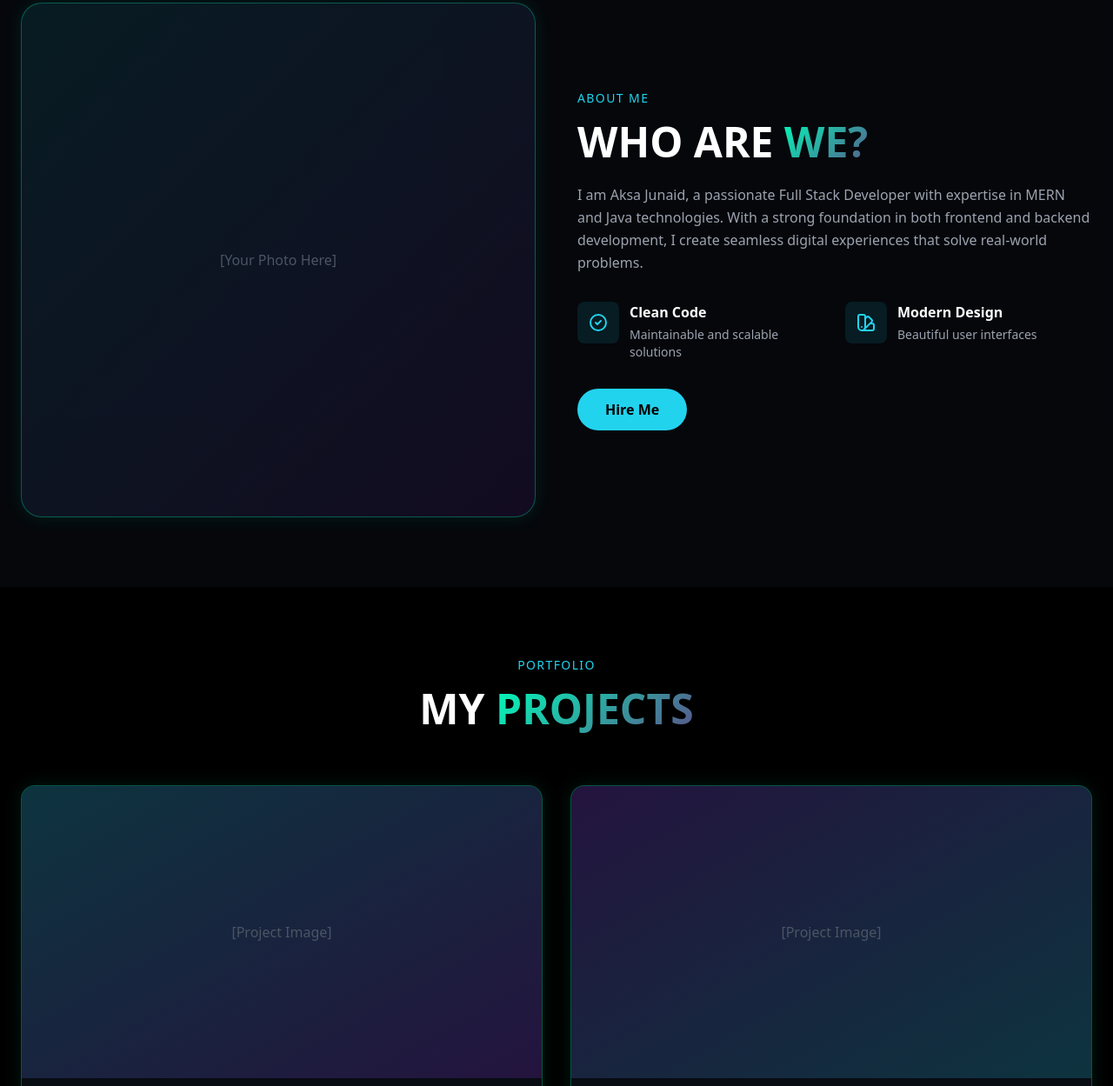
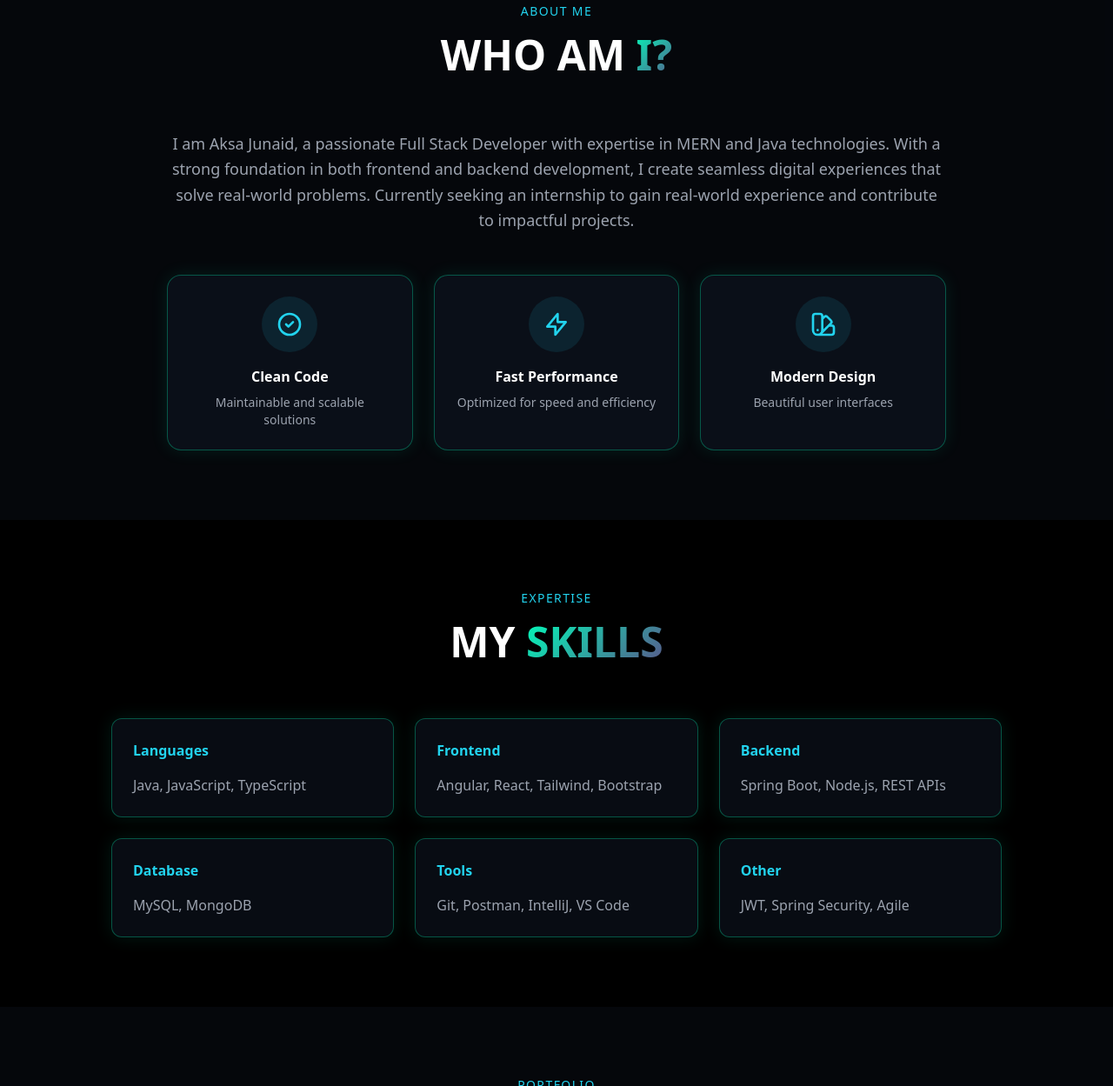
Before and after one commit to AksaMJML/portfolio, a plain HTML site: page index.html in a window 1280 px wide. Shown: the part 1551-2800 px from the top of the page at 87% size. Drawn offline with nearby package versions, Linux system fonts and the light colour scheme.

Commit message:
Add social links, enhance about section, and improve skills display in portfolio

```diff
--- a/index.html
+++ b/index.html
@@ -57,16 +57,33 @@
             Contact Me
           </a>
         </div>
+
+        <!-- Social Links -->
+        <div class="flex gap-4 mt-8">
+          <a href="https://github.com/AksaMJML" target="_blank" class="w-10 h-10 bg-gray-900/50 rounded-full flex items-center justify-center hover:bg-cyan-400 hover:text-black transition glow-border">
+            <svg class="w-5 h-5" fill="currentColor" viewBox="0 0 24 24">
+              <path d="M12 0c-6.626 0-12 5.373-12 12 0 5.302 3.438 9.8 8.207 11.387.599.111.793-.261.793-.577v-2.234c-3.338.726-4.033-1.416-4.033-1.416-.546-1.387-1.333-1.756-1.333-1.756-1.089-.745.083-.729.083-.729 1.205.084 1.839 1.237 1.839 1.237 1.07 1.834 2.807 1.304 3.492.997.107-.775.418-1.305.762-1.604-2.665-.305-5.467-1.334-5.467-5.931 0-1.311.469-2.381 1.236-3.221-.124-.303-.535-1.524.117-3.176 0 0 1.008-.322 3.301 1.23.957-.266 1.983-.399 3.003-.404 1.02.005 2.047.138 3.006.404 2.291-1.552 3.297-1.23 3.297-1.23.653 1.653.242 2.874.118 3.176.77.84 1.235 1.911 1.235 3.221 0 4.609-2.807 5.624-5.479 5.921.43.372.823 1.102.823 2.222v3.293c0 .319.192.694.801.576 4.765-1.589 8.199-6.086 8.199-11.386 0-6.627-5.373-12-12-12z"/>
+            </svg>
+          </a>
+          <a href="https://www.linkedin.com/in/aksa-junaid-a325ab22a/" target="_blank" class="w-10 h-10 bg-gray-900/50 rounded-full flex items-center justify-center hover:bg-cyan-400 hover:text-black transition glow-border">
+            <svg class="w-5 h-5" fill="currentColor" viewBox="0 0 24 24">
+              <path d="M20.447 20.452h-3.554v-5.569c0-1.328-.027-3.037-1.852-3.037-1.853 0-2.136 1.445-2.136 2.939v5.667H9.351V9h3.414v1.561h.046c.477-.9 1.637-1.85 3.37-1.85 3.601 0 4.267 2.37 4.267 5.455v6.286zM5.337 7.433c-1.144 0-2.063-.926-2.063-2.065 0-1.138.92-2.063 2.063-2.063 1.14 0 2.064.925 2.064 2.063 0 1.139-.925 2.065-2.064 2.065zm1.782 13.019H3.555V9h3.564v11.452zM22.225 0H1.771C.792 0 0 .774 0 1.729v20.542C0 23.227.792 24 1.771 24h20.451C23.2 24 24 23.227 24 22.271V1.729C24 .774 23.2 0 22.222 0h.003z"/>
+            </svg>
+          </a>
+        </div>
       </div>
 
-      <!-- Right Image Placeholder -->
-      <div class="relative">
+      <!-- Right Image - ONLY ONE PHOTO -->
+      <div class="relative animate-float">
         <div class="aspect-square bg-gradient-to-br from-cyan-400/20 to-purple-600/20 rounded-3xl glow-border overflow-hidden">
-          <!-- Add your image here -->
-          <div class="w-full h-full flex items-center justify-center text-gray-600">
+          <!-- Replace this with your photo -->
+          <div class="w-full h-full flex items-center justify-center text-gray-600 text-2xl">
             [Your Photo Here]
           </div>
+          <!-- When adding photo, use: -->
+          <!-- <img src="your-photo.jpg" alt="Aksa Junaid" class="w-full h-full object-cover"> -->
         </div>
+
         <!-- Decorative elements -->
         <div class="absolute -top-4 -right-4 w-24 h-24 bg-cyan-400/10 rounded-full blur-2xl"></div>
         <div class="absolute -bottom-4 -left-4 w-32 h-32 bg-purple-600/10 rounded-full blur-2xl"></div>
@@ -79,12 +96,12 @@
   <section id="services" class="py-20 px-6">
     <div class="max-w-7xl mx-auto">
 
-      <div class="mb-16">
+      <div class="mb-16 text-center">
         <p class="text-cyan-400 text-sm tracking-widest mb-4">SERVICES</p>
         <h2 class="text-4xl md:text-5xl font-bold mb-6">
           WHAT I <span class="gradient-text">DO?</span>
         </h2>
-        <p class="text-gray-400 max-w-2xl">
+        <p class="text-gray-400 max-w-2xl mx-auto">
           I specialize in creating modern web applications and systems with clean code, intuitive interfaces, and robust backend solutions.
         </p>
       </div>
@@ -151,67 +168,109 @@
     </div>
   </section>
 
-  <!-- WHO AM I SECTION -->
+  <!-- ABOUT ME SECTION -->
   <section id="about" class="py-20 px-6 bg-gray-900/30">
-    <div class="max-w-7xl mx-auto grid md:grid-cols-2 gap-12 items-center">
+    <div class="max-w-7xl mx-auto">
 
-      <!-- Image Placeholder -->
-      <div class="relative order-2 md:order-1">
-        <div class="aspect-square bg-gradient-to-br from-cyan-400/10 to-purple-600/10 rounded-3xl glow-border overflow-hidden">
-          <div class="w-full h-full flex items-center justify-center text-gray-600">
-            [Your Photo Here]
-          </div>
-        </div>
+      <div class="text-center mb-16">
+        <p class="text-cyan-400 text-sm tracking-widest mb-4">ABOUT ME</p>
+        <h2 class="text-4xl md:text-5xl font-bold mb-6">
+          WHO AM <span class="gradient-text">I?</span>
+        </h2>
       </div>
 
-      <!-- Content -->
-      <div class="order-1 md:order-2">
-        <p class="text-cyan-400 text-sm tracking-widest mb-4">ABOUT ME</p>
-        <h2 class="text-4xl md:text-5xl font-bold mb-6">
-          WHO ARE <span class="gradient-text">WE?</span>
-        </h2>
-        <p class="text-gray-400 mb-8 leading-relaxed">
-          I am Aksa Junaid, a passionate Full Stack Developer with expertise in MERN and Java technologies. With a strong foundation in both frontend and backend development, I create seamless digital experiences that solve real-world problems.
+      <div class="max-w-4xl mx-auto">
+        <p class="text-gray-400 mb-8 leading-relaxed text-center text-lg">
+          I am Aksa Junaid, a passionate Full Stack Developer with expertise in MERN and Java technologies. With a strong foundation in both frontend and backend development, I create seamless digital experiences that solve real-world problems. Currently seeking an internship to gain real-world experience and contribute to impactful projects.
         </p>
 
-        <div class="grid grid-cols-2 gap-6 mb-8">
-          <div class="flex items-start gap-3">
-            <div class="w-12 h-12 bg-cyan-400/10 rounded-lg flex items-center justify-center flex-shrink-0">
-              <svg class="w-6 h-6 text-cyan-400" fill="none" stroke="currentColor" viewBox="0 0 24 24">
+        <div class="grid md:grid-cols-3 gap-6 mt-12">
+
+          <div class="text-center p-6 bg-gray-900/50 rounded-2xl glow-border card-hover">
+            <div class="w-16 h-16 bg-cyan-400/10 rounded-full flex items-center justify-center mx-auto mb-4">
+              <svg class="w-8 h-8 text-cyan-400" fill="none" stroke="currentColor" viewBox="0 0 24 24">
                 <path stroke-linecap="round" stroke-linejoin="round" stroke-width="2" d="M9 12l2 2 4-4m6 2a9 9 0 11-18 0 9 9 0 0118 0z"></path>
               </svg>
             </div>
-            <div>
-              <h4 class="font-semibold mb-1">Clean Code</h4>
-              <p class="text-gray-400 text-sm">Maintainable and scalable solutions</p>
-            </div>
+            <h4 class="font-semibold mb-2">Clean Code</h4>
+            <p class="text-gray-400 text-sm">Maintainable and scalable solutions</p>
           </div>
 
-          <div class="flex items-start gap-3">
-            <div class="w-12 h-12 bg-cyan-400/10 rounded-lg flex items-center justify-center flex-shrink-0">
-              <svg class="w-6 h-6 text-cyan-400" fill="none" stroke="currentColor" viewBox="0 0 24 24">
+          <div class="text-center p-6 bg-gray-900/50 rounded-2xl glow-border card-hover">
+            <div class="w-16 h-16 bg-cyan-400/10 rounded-full flex items-center justify-center mx-auto mb-4">
+              <svg class="w-8 h-8 text-cyan-400" fill="none" stroke="currentColor" viewBox="0 0 24 24">
+                <path stroke-linecap="round" stroke-linejoin="round" stroke-width="2" d="M13 10V3L4 14h7v7l9-11h-7z"></path>
+              </svg>
+            </div>
+            <h4 class="font-semibold mb-2">Fast Performance</h4>
+            <p class="text-gray-400 text-sm">Optimized for speed and efficiency</p>
+          </div>
+
+          <div class="text-center p-6 bg-gray-900/50 rounded-2xl glow-border card-hover">
+            <div class="w-16 h-16 bg-cyan-400/10 rounded-full flex items-center justify-center mx-auto mb-4">
+              <svg class="w-8 h-8 text-cyan-400" fill="none" stroke="currentColor" viewBox="0 0 24 24">
                 <path stroke-linecap="round" stroke-linejoin="round" stroke-width="2" d="M7 21a4 4 0 01-4-4V5a2 2 0 012-2h4a2 2 0 012 2v12a4 4 0 01-4 4zm0 0h12a2 2 0 002-2v-4a2 2 0 00-2-2h-2.343M11 7.343l1.657-1.657a2 2 0 012.828 0l2.829 2.829a2 2 0 010 2.828l-8.486 8.485M7 17h.01"></path>
               </svg>
             </div>
-            <div>
-              <h4 class="font-semibold mb-1">Modern Design</h4>
-              <p class="text-gray-400 text-sm">Beautiful user interfaces</p>
-            </div>
+            <h4 class="font-semibold mb-2">Modern Design</h4>
+            <p class="text-gray-400 text-sm">Beautiful user interfaces</p>
           </div>
-        </div>
 
-        <div class="flex gap-4">
-          <a href="#contact" class="px-8 py-3 bg-cyan-400 text-black rounded-full font-semibold hover:shadow-lg hover:shadow-cyan-400/50 transition">
-            Hire Me
-          </a>
         </div>
       </div>
 
     </div>
   </section>
 
+  <!-- SKILLS SECTION -->
+  <section class="py-20 px-6">
+    <div class="max-w-7xl mx-auto">
+
+      <div class="text-center mb-16">
+        <p class="text-cyan-400 text-sm tracking-widest mb-4">EXPERTISE</p>
+        <h2 class="text-4xl md:text-5xl font-bold mb-6">
+          MY <span class="gradient-text">SKILLS</span>
+        </h2>
+      </div>
+
+      <div class="grid md:grid-cols-3 gap-6 max-w-5xl mx-auto">
+
+        <div class="bg-gray-900/50 p-6 rounded-xl glow-border card-hover">
+          <h3 class="font-semibold mb-4 text-cyan-400">Languages</h3>
+          <p class="text-gray-400">Java, JavaScript, TypeScript</p>
+        </div>
+
+        <div class="bg-gray-900/50 p-6 rounded-xl glow-border card-hover">
+          <h3 class="font-semibold mb-4 text-cyan-400">Frontend</h3>
+          <p class="text-gray-400">Angular, React, Tailwind, Bootstrap</p>
+        </div>
+
+        <div class="bg-gray-900/50 p-6 rounded-xl glow-border card-hover">
+          <h3 class="font-semibold mb-4 text-cyan-400">Backend</h3>
+          <p class="text-gray-400">Spring Boot, Node.js, REST APIs</p>
+        </div>
+
+        <div class="bg-gray-900/50 p-6 rounded-xl glow-border card-hover">
+          <h3 class="font-semibold mb-4 text-cyan-400">Database</h3>
+          <p class="text-gray-400">MySQL, MongoDB</p>
+        </div>
+
+        <div class="bg-gray-900/50 p-6 rounded-xl glow-border card-hover">
+          <h3 class="font-semibold mb-4 text-cyan-400">Tools</h3>
+          <p class="text-gray-400">Git, Postman, IntelliJ, VS Code</p>
+        </div>
+
+        <div class="bg-gray-900/50 p-6 rounded-xl glow-border card-hover">
+          <h3 class="font-semibold mb-4 text-cyan-400">Other</h3>
+          <p class="text-gray-400">JWT, Spring Security, Agile</p>
+        </div>
+
+      </div>
+    </div>
+  </section>
+
   <!-- PROJECTS SECTION -->
-  <section id="projects" class="py-20 px-6">
+  <section id="projects" class="py-20 px-6 bg-gray-900/30">
     <div class="max-w-7xl mx-auto">
 
       <div class="text-center mb-16">
@@ -225,9 +284,6 @@
 
         <!-- Project 1 -->
         <div class="group relative bg-gray-900/50 rounded-2xl overflow-hidden glow-border card-hover">
-          <div class="aspect-video bg-gradient-to-br from-cyan-400/20 to-purple-600/20 flex items-center justify-center">
-            <div class="text-gray-600">[Project Image]</div>
-          </div>
           <div class="p-6">
             <h3 class="text-2xl font-bold mb-2">KV-Audio System</h3>
             <p class="text-gray-400 mb-4">
@@ -244,9 +300,6 @@
 
         <!-- Project 2 -->
         <div class="group relative bg-gray-900/50 rounded-2xl overflow-hidden glow-border card-hover">
-          <div class="aspect-video bg-gradient-to-br from-purple-600/20 to-cyan-400/20 flex items-center justify-center">
-            <div class="text-gray-600">[Project Image]</div>
-          </div>
           <div class="p-6">
             <h3 class="text-2xl font-bold mb-2">Defence Management System</h3>
             <p class="text-gray-400 mb-4">
@@ -262,9 +315,6 @@
 
         <!-- Project 3 -->
         <div class="group relative bg-gray-900/50 rounded-2xl overflow-hidden glow-border card-hover">
-          <div class="aspect-video bg-gradient-to-br from-cyan-400/20 to-purple-600/20 flex items-center justify-center">
-            <div class="text-gray-600">[Project Image]</div>
-          </div>
           <div class="p-6">
             <h3 class="text-2xl font-bold mb-2">Weather App</h3>
             <p class="text-gray-400 mb-4">
@@ -280,9 +330,6 @@
 
         <!-- Project 4 -->
         <div class="group relative bg-gray-900/50 rounded-2xl overflow-hidden glow-border card-hover">
-          <div class="aspect-video bg-gradient-to-br from-purple-600/20 to-cyan-400/20 flex items-center justify-center">
-            <div class="text-gray-600">[Project Image]</div>
-          </div>
           <div class="p-6">
             <h3 class="text-2xl font-bold mb-2">EduManage</h3>
             <p class="text-gray-400 mb-4">
@@ -301,7 +348,7 @@
   </section>
 
   <!-- STATS SECTION -->
-  <section class="py-20 px-6 bg-gray-900/30">
+  <section class="py-20 px-6">
     <div class="max-w-7xl mx-auto grid grid-cols-2 md:grid-cols-4 gap-8 text-center">
 
       <div class="card-hover p-6">
@@ -321,17 +368,17 @@
           </svg>
         </div>
         <div class="text-3xl font-bold mb-2 gradient-text">5+</div>
-        <div class="text-gray-400 text-sm">CUSTOMERS</div>
+        <div class="text-gray-400 text-sm">HAPPY CLIENTS</div>
       </div>
 
       <div class="card-hover p-6">
         <div class="w-16 h-16 bg-cyan-400/10 rounded-full flex items-center justify-center mx-auto mb-4">
           <svg class="w-8 h-8 text-cyan-400" fill="none" stroke="currentColor" viewBox="0 0 24 24">
-            <path stroke-linecap="round" stroke-linejoin="round" stroke-width="2" d="M12 4.354a4 4 0 110 5.292M15 21H3v-1a6 6 0 0112 0v1zm0 0h6v-1a6 6 0 00-9-5.197M13 7a4 4 0 11-8 0 4 4 0 018 0z"></path>
+            <path stroke-linecap="round" stroke-linejoin="round" stroke-width="2" d="M12 8v4l3 3m6-3a9 9 0 11-18 0 9 9 0 0118 0z"></path>
           </svg>
         </div>
-        <div class="text-3xl font-bold mb-2 gradient-text">3</div>
-        <div class="text-gray-400 text-sm">TEAM MEMBERS</div>
+        <div class="text-3xl font-bold mb-2 gradient-text">2+</div>
+        <div class="text-gray-400 text-sm">YEARS EXPERIENCE</div>
       </div>
 
       <div class="card-hover p-6">
@@ -348,7 +395,7 @@
   </section>
 
   <!-- CONTACT SECTION -->
-  <section id="contact" class="py-20 px-6">
+  <section id="contact" class="py-20 px-6 bg-gray-900/30">
     <div class="max-w-4xl mx-auto text-center">
 
       <p class="text-cyan-400 text-sm tracking-widest mb-4">GET IN TOUCH</p>
@@ -365,7 +412,7 @@
             </svg>
           </div>
           <h3 class="text-xl font-semibold mb-2">Email</h3>
-          <p class="text-gray-400">aksalafeer1997@gmail.com</p>
+          <a href="mailto:aksalafeer1997@gmail.com" class="text-gray-400 hover:text-cyan-400 transition">aksalafeer1997@gmail.com</a>
         </div>
 
         <div class="bg-gray-900/50 p-8 rounded-2xl glow-border card-hover">
@@ -375,7 +422,7 @@
             </svg>
           </div>
           <h3 class="text-xl font-semibold mb-2">Phone</h3>
-          <p class="text-gray-400">+94 776 564 131</p>
+          <a href="tel:+94776564131" class="text-gray-400 hover:text-cyan-400 transition">+94 776 564 131</a>
         </div>
 
       </div>
```
Also changed, not shown: style.css (+13 -0 lines).
